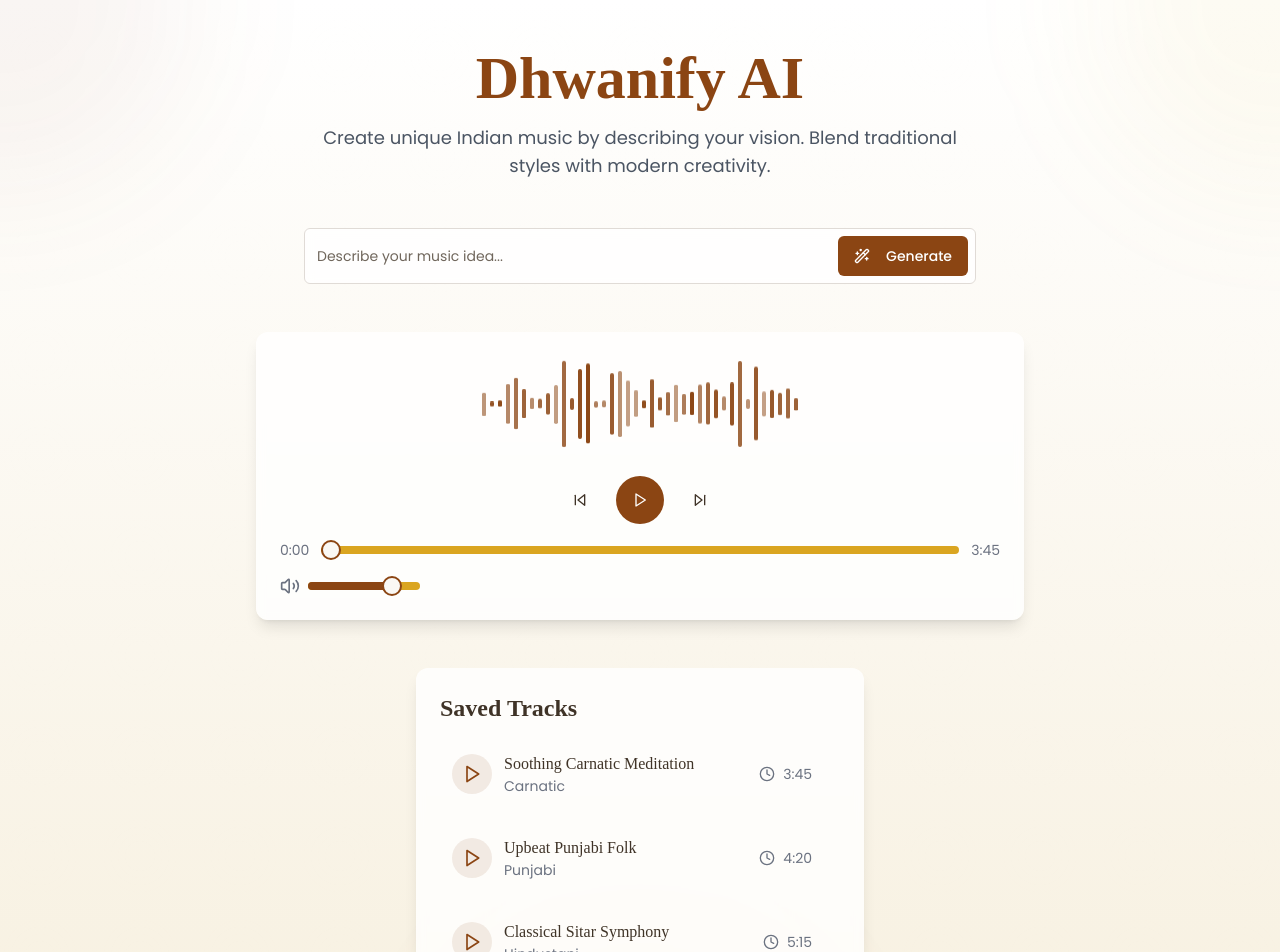
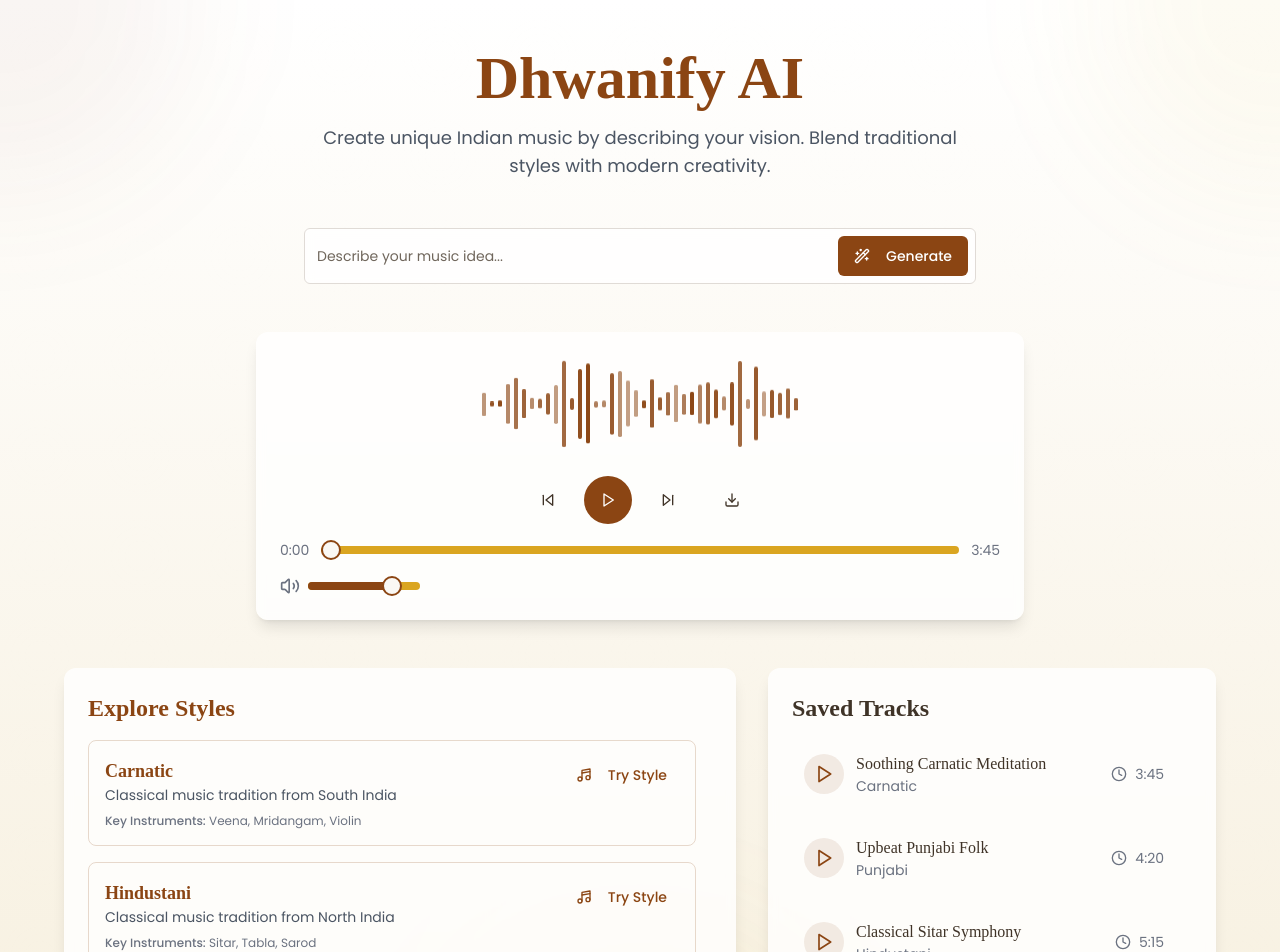
Before and after one commit to akshayas002/dhwanify, a React (Vite) app: page / in a window 1280 px wide. Shown: the top 952 px of the page. Built offline with nearby package versions, Linux system fonts and the light colour scheme; a web font is replaced by a local one.

Commit message:
Add explore component and download option
Implement an explore component for users to access various Indian music styles. Additionally, add a download option to the music player for MP3 files.
[skip gpt_engineer]

```diff
--- /dev/null
+++ b/src/components/ExploreStyles.tsx
@@ -0,0 +1,78 @@
+import React from "react";
+import { ScrollArea } from "./ui/scroll-area";
+import { Button } from "./ui/button";
+import { Music4 } from "lucide-react";
+
+const MUSIC_STYLES = [
+  {
+    id: 1,
+    name: "Carnatic",
+    description: "Classical music tradition from South India",
+    instruments: "Veena, Mridangam, Violin",
+  },
+  {
+    id: 2,
+    name: "Hindustani",
+    description: "Classical music tradition from North India",
+    instruments: "Sitar, Tabla, Sarod",
+  },
+  {
+    id: 3,
+    name: "Bhajan",
+    description: "Devotional songs in praise of deities",
+    instruments: "Harmonium, Dholak, Manjira",
+  },
+  {
+    id: 4,
+    name: "Folk",
+    description: "Traditional music from various regions",
+    instruments: "Dhol, Ektara, Pungi",
+  },
+  {
+    id: 5,
+    name: "Fusion",
+    description: "Blend of Indian classical and modern elements",
+    instruments: "Mixed traditional and modern",
+  },
+];
+
+const ExploreStyles = () => {
+  return (
+    <div className="w-full max-w-2xl bg-white/80 backdrop-blur-sm rounded-xl p-6 shadow-lg">
+      <h2 className="text-2xl font-bold text-primary mb-4">Explore Styles</h2>
+      <ScrollArea className="h-[300px] pr-4">
+        <div className="space-y-4">
+          {MUSIC_STYLES.map((style) => (
+            <div
+              key={style.id}
+              className="p-4 rounded-lg border border-primary/20 hover:border-primary/40 transition-colors"
+            >
+              <div className="flex items-start justify-between">
+                <div>
+                  <h3 className="font-bold text-lg text-primary">{style.name}</h3>
+                  <p className="text-sm text-gray-600 mb-2">
+                    {style.description}
+                  </p>
+                  <p className="text-xs text-gray-500">
+                    <span className="font-medium">Key Instruments:</span>{" "}
+                    {style.instruments}
+                  </p>
+                </div>
+                <Button
+                  variant="ghost"
+                  size="sm"
+                  className="text-primary hover:text-primary/80"
+                >
+                  <Music4 className="w-4 h-4 mr-2" />
+                  Try Style
+                </Button>
+              </div>
+            </div>
+          ))}
+        </div>
+      </ScrollArea>
+    </div>
+  );
+};
+
+export default ExploreStyles;
--- a/src/components/MusicPlayer.tsx
+++ b/src/components/MusicPlayer.tsx
@@ -1,5 +1,5 @@
 import React from "react";
-import { Play, Pause, SkipBack, SkipForward, Volume2 } from "lucide-react";
+import { Play, Pause, SkipBack, SkipForward, Volume2, Download } from "lucide-react";
 import { Button } from "./ui/button";
 import { Slider } from "./ui/slider";
 
@@ -9,6 +9,11 @@ interface MusicPlayerProps {
 }
 
 const MusicPlayer = ({ isPlaying = false, onPlayPause = () => {} }: MusicPlayerProps) => {
+  const handleDownload = () => {
+    // TODO: Implement actual download functionality when audio is available
+    console.log("Downloading track...");
+  };
+
   return (
     <div className="w-full max-w-3xl bg-white/80 backdrop-blur-sm rounded-xl p-6 shadow-lg">
       {/* Waveform Visualization */}
@@ -46,6 +51,15 @@ const MusicPlayer = ({ isPlaying = false, onPlayPause = () => {} }: MusicPlayerP
           <Button variant="ghost" size="icon">
             <SkipForward className="h-6 w-6" />
           </Button>
+          <Button
+            variant="ghost"
+            size="icon"
+            onClick={handleDownload}
+            className="ml-2"
+            title="Download track"
+          >
+            <Download className="h-6 w-6" />
+          </Button>
         </div>
 
         {/* Progress Bar */}
--- a/src/pages/Index.tsx
+++ b/src/pages/Index.tsx
@@ -2,6 +2,7 @@ import React from "react";
 import PromptInput from "@/components/PromptInput";
 import MusicPlayer from "@/components/MusicPlayer";
 import SavedTracks from "@/components/SavedTracks";
+import ExploreStyles from "@/components/ExploreStyles";
 
 const Index = () => {
   const [isPlaying, setIsPlaying] = React.useState(false);
@@ -57,8 +58,9 @@ const Index = () => {
           />
         </div>
 
-        {/* Saved Tracks */}
-        <div className="flex justify-center">
+        {/* Explore Styles and Saved Tracks */}
+        <div className="flex flex-col md:flex-row justify-center items-start gap-8">
+          <ExploreStyles />
           <SavedTracks />
         </div>
       </div>
```
